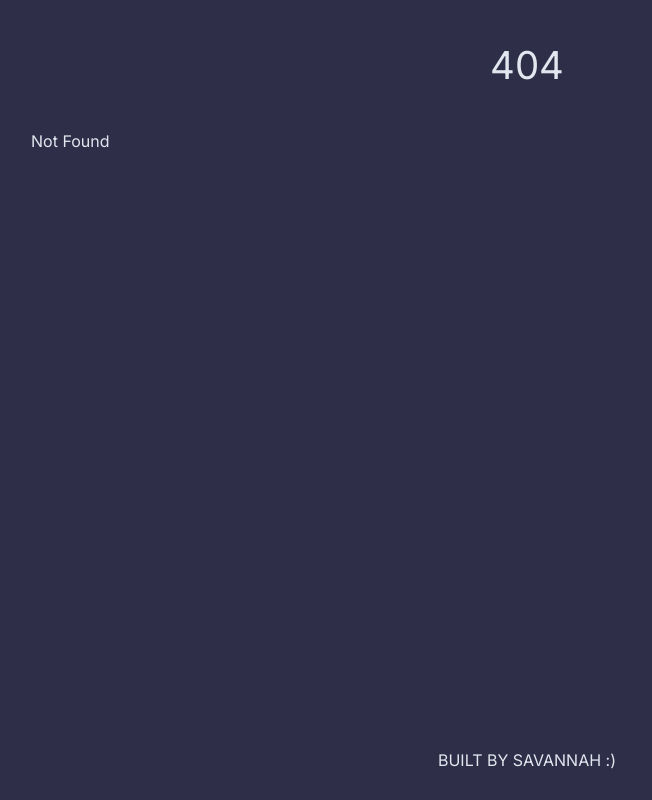
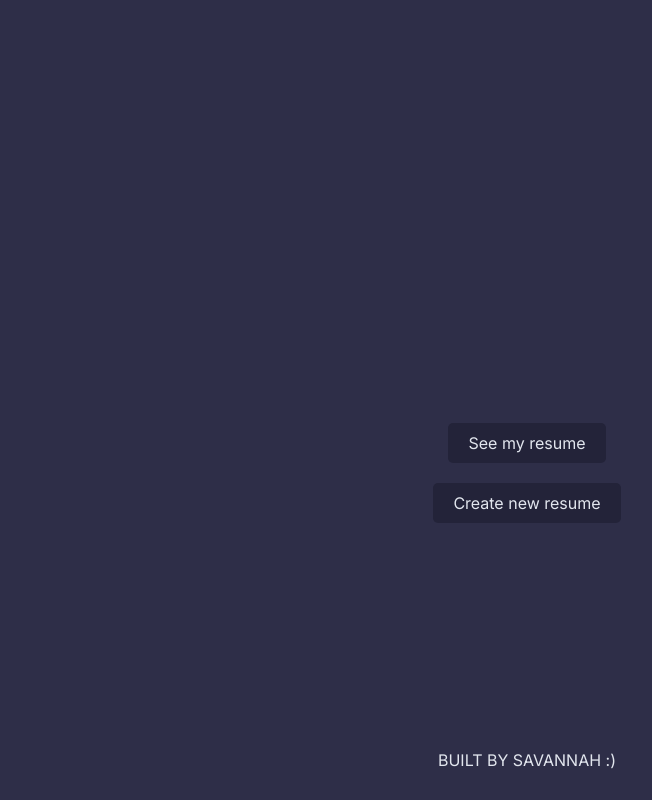
Before and after one commit to Savannah-Sunshine/ansio-hackathon, a SvelteKit app: page /notauth in a window 1280 px wide. Before the commit this address had no page. Shown: the whole page, without its empty margins (113-765 px from the left). Built offline with nearby package versions, Linux system fonts and the light colour scheme.

Commit message:
temp: remove auth for demo

```diff
--- a/src/routes/+page.svelte
+++ b/src/routes/+page.svelte
@@ -16,9 +16,10 @@
     </SignOut>
   {:else}
     <span class="notSignedInText">You are not signed in</span>
-    <SignIn>
+    <!-- <SignIn>
       <div slot="submitButton" class="buttonPrimary">Sign in</div>
-    </SignIn>
+    </SignIn> -->
+    <button class="buttonPrimary" on:click={() => goto("/notauth")}>Sign in</button>
     <!-- <SignIn provider="Github"/> -->
   {/if}
 </div>
--- /dev/null
+++ b/src/routes/notauth/+page.svelte
@@ -0,0 +1,29 @@
+<script>
+	import { goto } from '$app/navigation';
+</script>
+
+<div class="this">
+	<!-- See my resume -->
+	<button on:click={() => goto('/notauth/resume/Savannah-Sunshine')}>See my resume</button>
+	<!-- Create new resume -->
+	<button on:click={() => goto('/notauth/create')}>Create new resume</button>
+</div>
+
+<style>
+	.this {
+		display: flex;
+		flex-direction: column;
+		align-items: center;
+		padding-top: 40%;
+	}
+
+	button {
+		background-color: var(--color-bg-2);
+		color: var(--color-text-1);
+		border: none;
+		border-radius: 5px;
+		padding: 10px 20px;
+		margin: 10px;
+		cursor: pointer;
+	}
+</style>
```
Also changed, not shown: src/routes/authenticated/+page.svelte (deleted, +0 -8 lines), src/routes/notauth/create/+page.svelte (renamed from src/routes/authenticated/create/+page.svelte), src/routes/notauth/resume/[userId]/+page.server.ts (renamed from src/routes/authenticated/resume/[userId]/+page.server.ts), src/routes/notauth/resume/[userId]/+page.svelte (renamed from src/routes/authenticated/resume/[userId]/+page.svelte), src/routes/notauth/resume/[userId]/codeDisplay.svelte (renamed from src/routes/authenticated/resume/[userId]/codeDisplay.svelte), src/routes/notauth/resume/[userId]/contributionGraph.svelte (renamed from src/routes/authenticated/resume/[userId]/contributionGraph.svelte), src/routes/notauth/resume/[userId]/grid.svelte (renamed from src/routes/authenticated/resume/[userId]/grid.svelte), src/routes/notauth/resume/[userId]/links.svelte (renamed from src/routes/authenticated/resume/[userId]/links.svelte), src/routes/notauth/resume/[userId]/timeline.svelte (renamed from src/routes/authenticated/resume/[userId]/timeline.svelte), src/routes/notauth/resume/[userId]/types.ts (renamed from src/routes/authenticated/resume/[userId]/types.ts).
